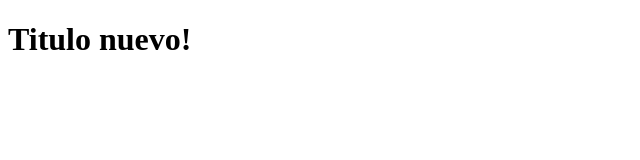
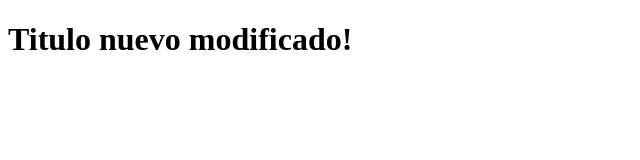
Before and after one commit to lauramerui/prueba, a plain HTML site: page index.html in a window 1280 px wide. Shown: the whole page, without its empty margins (0-640 px from the left). Drawn offline with Linux system fonts and the light colour scheme.

Commit message:
se modifico titulo de nuevo

```diff
--- a/index.html
+++ b/index.html
@@ -7,6 +7,6 @@
     <title>Demo git</title>
 </head>
 <body>
-    <h1>Titulo nuevo!</h1>
+    <h1>Titulo nuevo modificado!</h1>
 </body>
 </html>
```
